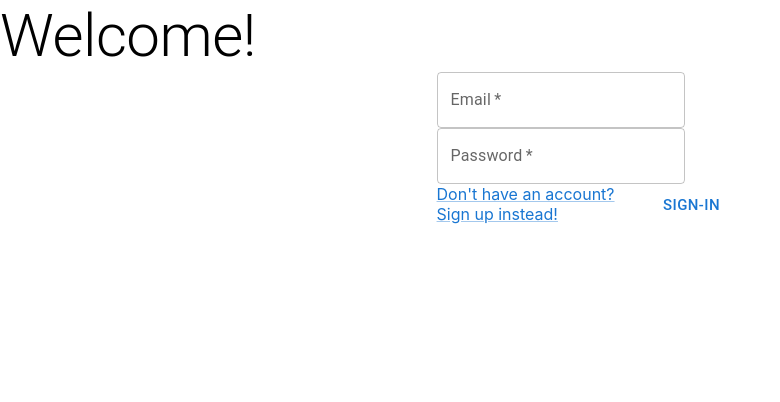
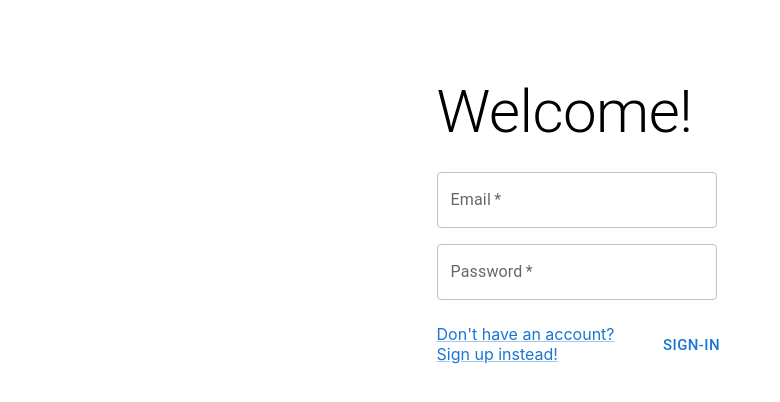
Before and after one commit to UpwardStart/SpeakEasy, a React (Create React App) app in the folder client/: page / in a window 1280 px wide. Shown: the top 402 px of the page, without its empty margins (0-780 px from the left). Built offline with nearby package versions, Linux system fonts and the light colour scheme; no server answers.

Commit message:
Styled login form

```diff
--- a/client/src/components/auth-form.jsx
+++ b/client/src/components/auth-form.jsx
@@ -42,7 +42,7 @@ export default function AuthForm(props) {
   return (
     <>
       <form onSubmit={handleSubmit}>
-        <Box>
+        <Box sx={{ py: 1 }}>
           <FormControl>
             <TextField
               aria-label="email"
@@ -50,11 +50,11 @@ export default function AuthForm(props) {
               name="email"
               type="text"
               required
-              fullWidth
+              style={{ width: 280 }}
             />
           </FormControl>
         </Box>
-        <Box>
+        <Box sx={{ py: 1 }}>
           <FormControl>
             <TextField
               aria-label="password"
@@ -63,11 +63,11 @@ export default function AuthForm(props) {
               inputProps={{ minLength: 6 }}
               name="password"
               required
-              fullWidth
+              style={{ width: 280 }}
             />
           </FormControl>
         </Box>
-        <Box>
+        <Box sx={{ py: 2 }}>
           <Grid container rowSpacing={1} columnSpacing={{ xs: 1, sm: 2, md: 3 }}>
             <Grid item xs={6}>
               <Link href={link}>{message}</Link>
--- a/client/src/screens/Auth.jsx
+++ b/client/src/screens/Auth.jsx
@@ -8,14 +8,17 @@ const useStyles = makeStyles(() => ({
   root: {
     display: "flex",
     flexGrow: 8,
-    flexDirection: "column"
+    flexDirection: "column",
+    justifyContent: "center",
+    alignItems: "center",
+    marginTop: 60,
   },
   loginContainer: {
     display: "flex",
     flexDirection: "column",
     flexGrow: 1,
-    justifyContent: "center",
-    alignItems: "center"
+    justifyContent: "space-between",
+
   }
 
 }))
@@ -32,10 +35,12 @@ export default function Auth (props) {
 
   return (
     <Box className={classes.root}>
-      <Typography variant="h2">
-        {welcomeMessage}
-      </Typography>
       <Box className={classes.loginContainer}>
+        <Typography
+          variant="h2"
+          sx={{ py: 2 }}>
+          {welcomeMessage}
+        </Typography>
         <AuthForm
           action={action}
           onSignIn={onSignIn} />
```
